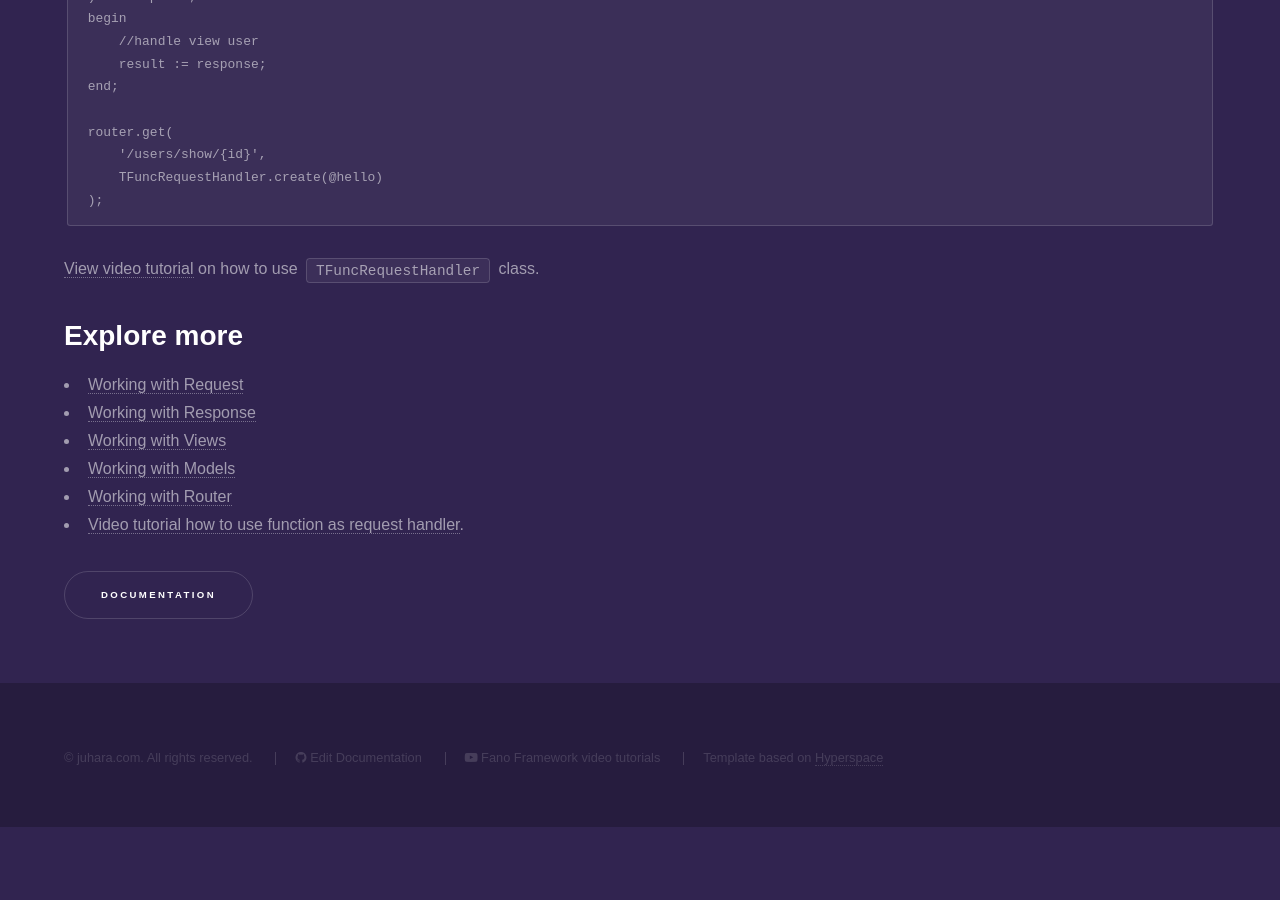
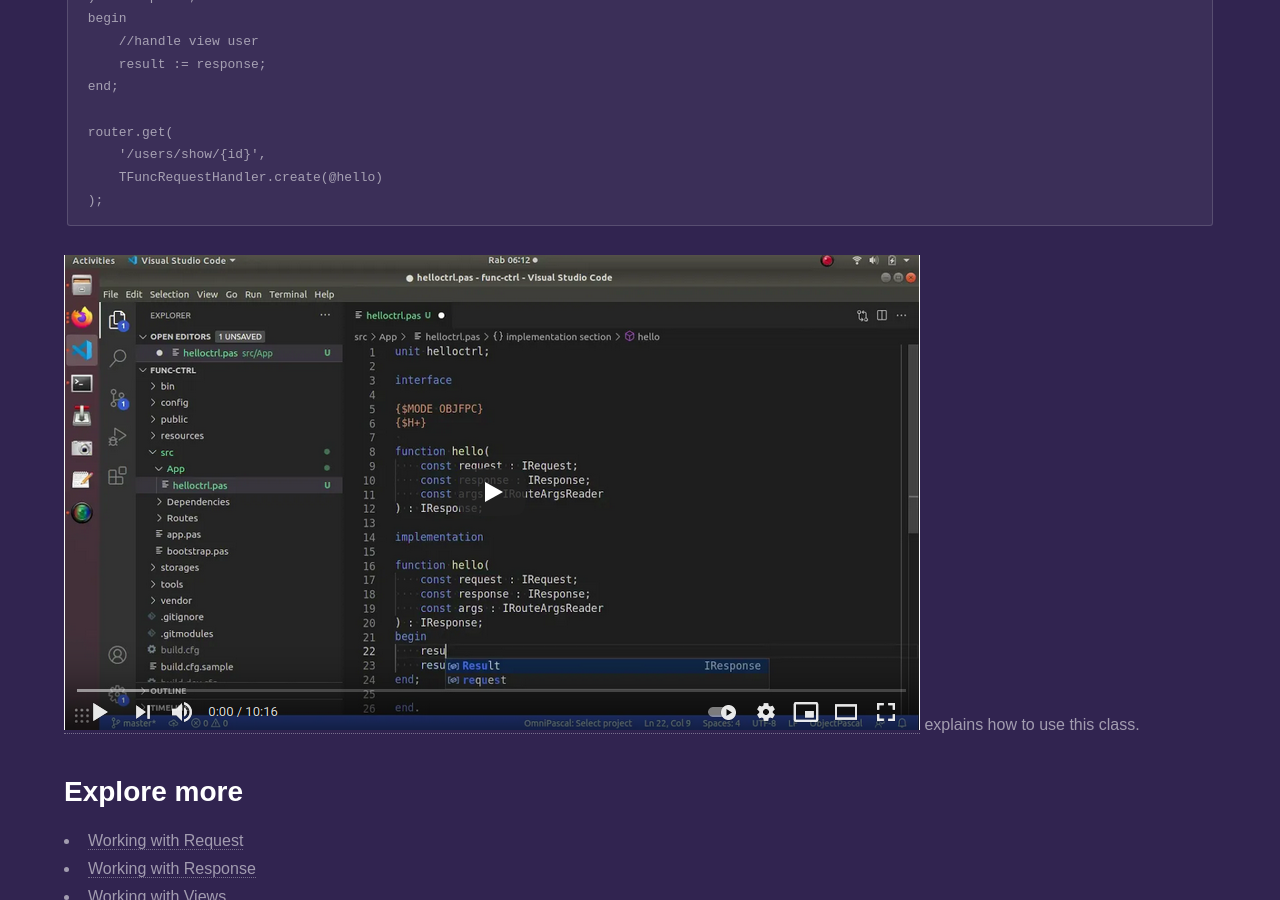
Before and after one commit to fanoframework/fanoframework.github.io, a Jekyll site: the page built from working-with-controllers/index.md, in a window 1280 px wide and 900 px high, scrolled down 6658 px. Built offline with Jekyll 4.4.1, drawn with Linux system fonts in a browser that asks for light colours; our own code applies the rules of GitHub Pages for plain Markdown files; before the commit the page ends 7485 px from its top, so only the background shows below that.

Commit message:
add image for better visual

````diff
--- a/working-with-controllers/index.md
+++ b/working-with-controllers/index.md
@@ -266,7 +266,8 @@ router.get(
     TFuncRequestHandler.create(@hello)
 );
 ```
-[View video tutorial](https://youtu.be/-EG27KqI1ao) on how to use `TFuncRequestHandler` class.
+
+[![TFuncRequestHandler video tutorial](/assets/images/func-as-controller.png)](https://youtu.be/-EG27KqI1ao "TFuncRequestHandler video tutorial") explains how to use this class.
 
 ## Explore more
 
````
Also changed, not shown: assets/images/func-as-controller.png (added).
